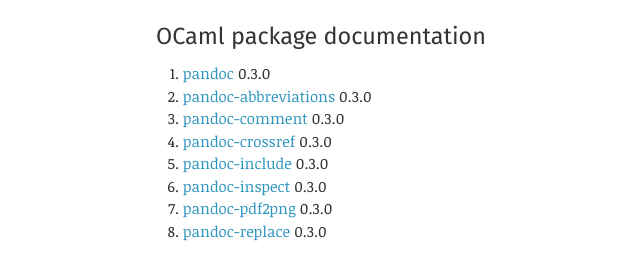
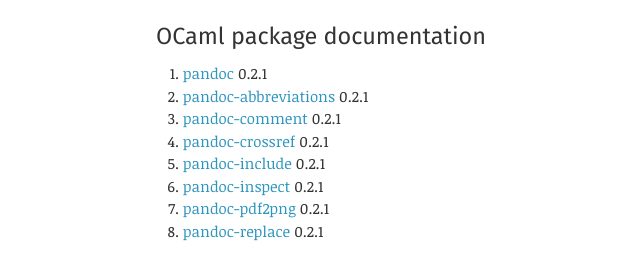
Before and after one commit to smimram/ocaml-pandoc, a plain HTML site: page index.html in a window 1280 px wide. Shown: the full height of the page, 131-771 px from the left. Drawn offline with Linux system fonts and the light colour scheme.

Commit message:
deploy: 04eaa1131f60b44166bcd3adbf1777cab16d10be

```diff
--- a/index.html
+++ b/index.html
@@ -11,14 +11,14 @@
       <div class="by-name">
       <h2>OCaml package documentation</h2>
       <ol>
-      <li><a href="pandoc/index.html">pandoc</a> <span class="version">0.3.0</span></li>
-      <li><a href="pandoc-abbreviations/index.html">pandoc-abbreviations</a> <span class="version">0.3.0</span></li>
-      <li><a href="pandoc-comment/index.html">pandoc-comment</a> <span class="version">0.3.0</span></li>
-      <li><a href="pandoc-crossref/index.html">pandoc-crossref</a> <span class="version">0.3.0</span></li>
-      <li><a href="pandoc-include/index.html">pandoc-include</a> <span class="version">0.3.0</span></li>
-      <li><a href="pandoc-inspect/index.html">pandoc-inspect</a> <span class="version">0.3.0</span></li>
-      <li><a href="pandoc-pdf2png/index.html">pandoc-pdf2png</a> <span class="version">0.3.0</span></li>
-      <li><a href="pandoc-replace/index.html">pandoc-replace</a> <span class="version">0.3.0</span></li>
+      <li><a href="pandoc/index.html">pandoc</a> <span class="version">0.2.1</span></li>
+      <li><a href="pandoc-abbreviations/index.html">pandoc-abbreviations</a> <span class="version">0.2.1</span></li>
+      <li><a href="pandoc-comment/index.html">pandoc-comment</a> <span class="version">0.2.1</span></li>
+      <li><a href="pandoc-crossref/index.html">pandoc-crossref</a> <span class="version">0.2.1</span></li>
+      <li><a href="pandoc-include/index.html">pandoc-include</a> <span class="version">0.2.1</span></li>
+      <li><a href="pandoc-inspect/index.html">pandoc-inspect</a> <span class="version">0.2.1</span></li>
+      <li><a href="pandoc-pdf2png/index.html">pandoc-pdf2png</a> <span class="version">0.2.1</span></li>
+      <li><a href="pandoc-replace/index.html">pandoc-replace</a> <span class="version">0.2.1</span></li>
       </ol>
       </div>
     </main>
```
